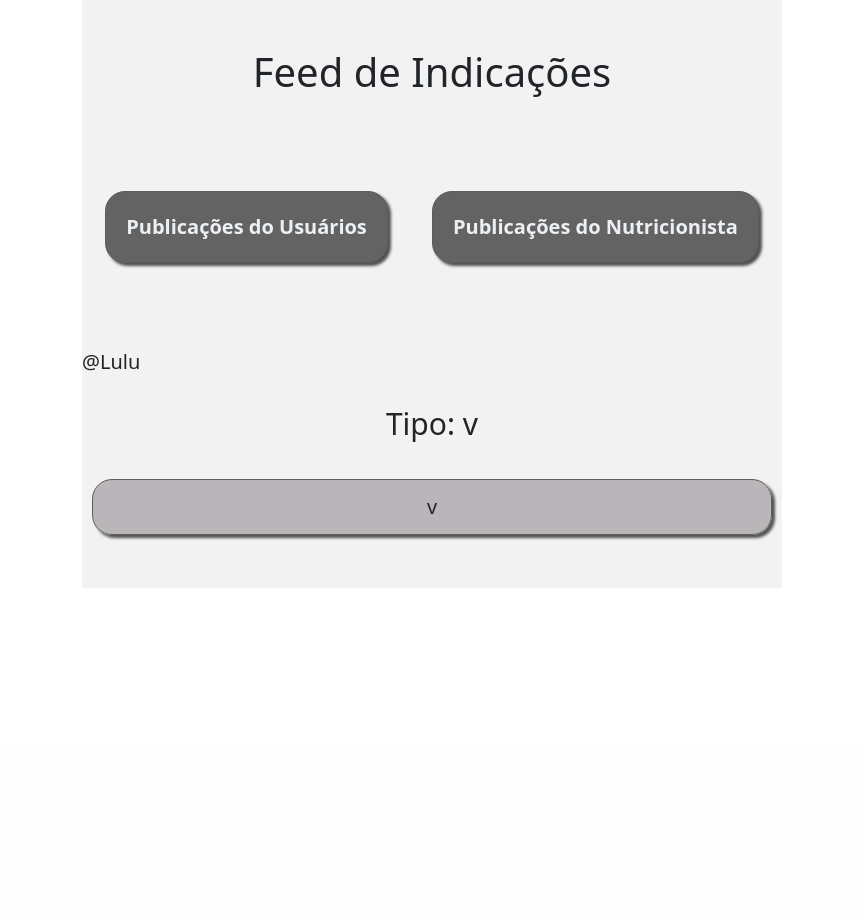
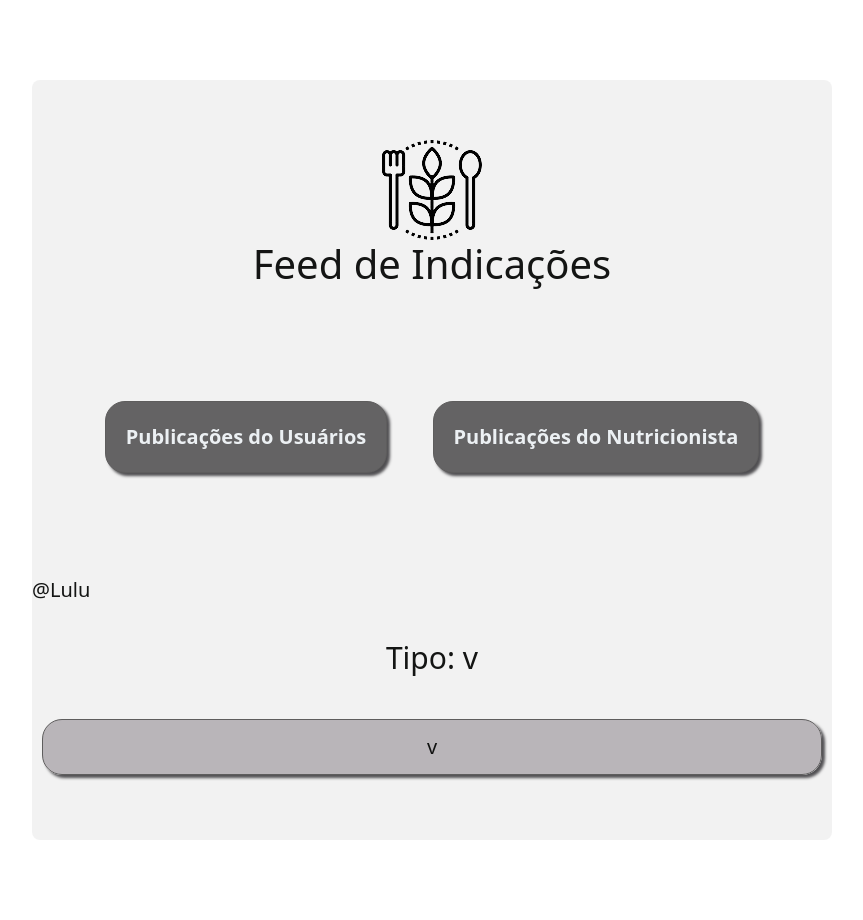
Before and after one commit to grupoSWEP/SWEP, a Django app: page /feedIndicacoes/ in a window 1280 px wide. Shown: the part 56-976 px from the top of the page, without its empty margins (208-1071 px from the left). Before the commit the page ends 597 px from the top, so only its background shows below. Run offline with Django 4.2, Linux system fonts and the light colour scheme; data comes from the database, SQL or seed files in the repository; some libraries are stand-ins or nearby versions.

Commit message:
Update feedIndicacoes.html

```diff
--- a/swepApp/templates/feedIndicacoes.html
+++ b/swepApp/templates/feedIndicacoes.html
@@ -15,13 +15,15 @@
           <style>
 
         .feedIndicacoes {
+          width: 800px;
+          margin: 80px auto;
           clear: both;
+          color:rgba(13, 14, 13, 0.973);
+          padding: 0px 0px;
+
           background: rgba(204, 204, 204, 0.253);
-          width: 700px;
-          text-align: center;
-          margin-left: auto;
-          margin-right: auto;
-          margin: auto;
+          border-radius: 8px;
+          font-size: 20px;
           }
 
         h2 {
@@ -77,10 +79,11 @@
   </head>
 
   <body>
+    {% load static %}
 
     {% block 'content' %}
-    <div class='feedIndicacoes'>
-    </br></br>
+    <div class='feedIndicacoes'></br></br>
+      <img src="{% static 'swepApp/imagem.png' alt='logo SWEP'%}">
     <h1>Feed de Indicações</h1></br></br></br>
 
     <a href="{% url 'feed'%}"><button class="bd">Publicações do Usuários</button></a>
```
